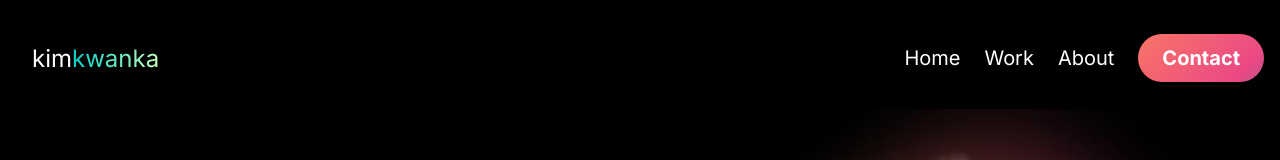
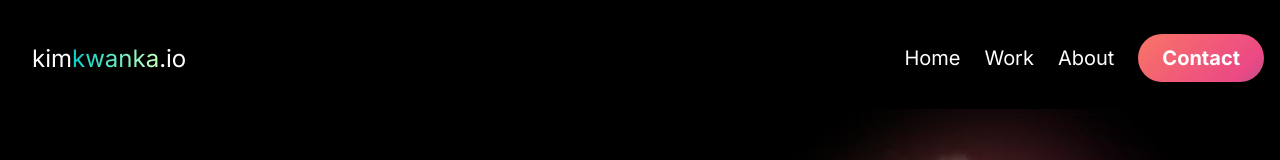
Before and after one commit to kimkwanka/kimkwanka.com, a React (Vite) app: page / in a window 1280 px wide. Shown: the top 160 px of the page. Built offline with nearby package versions, Linux system fonts and the light colour scheme.

Commit message:
chore: add .TLD to logo

```diff
--- a/src/common/NavBar/NavBar.jsx
+++ b/src/common/NavBar/NavBar.jsx
@@ -13,6 +13,7 @@ const NavBar = () => (
     <h1 className="logo">
       kim
       <span className="gradient">kwanka</span>
+      .io
     </h1>
     <ul className="navbar__nav-items">
       <li>
```
